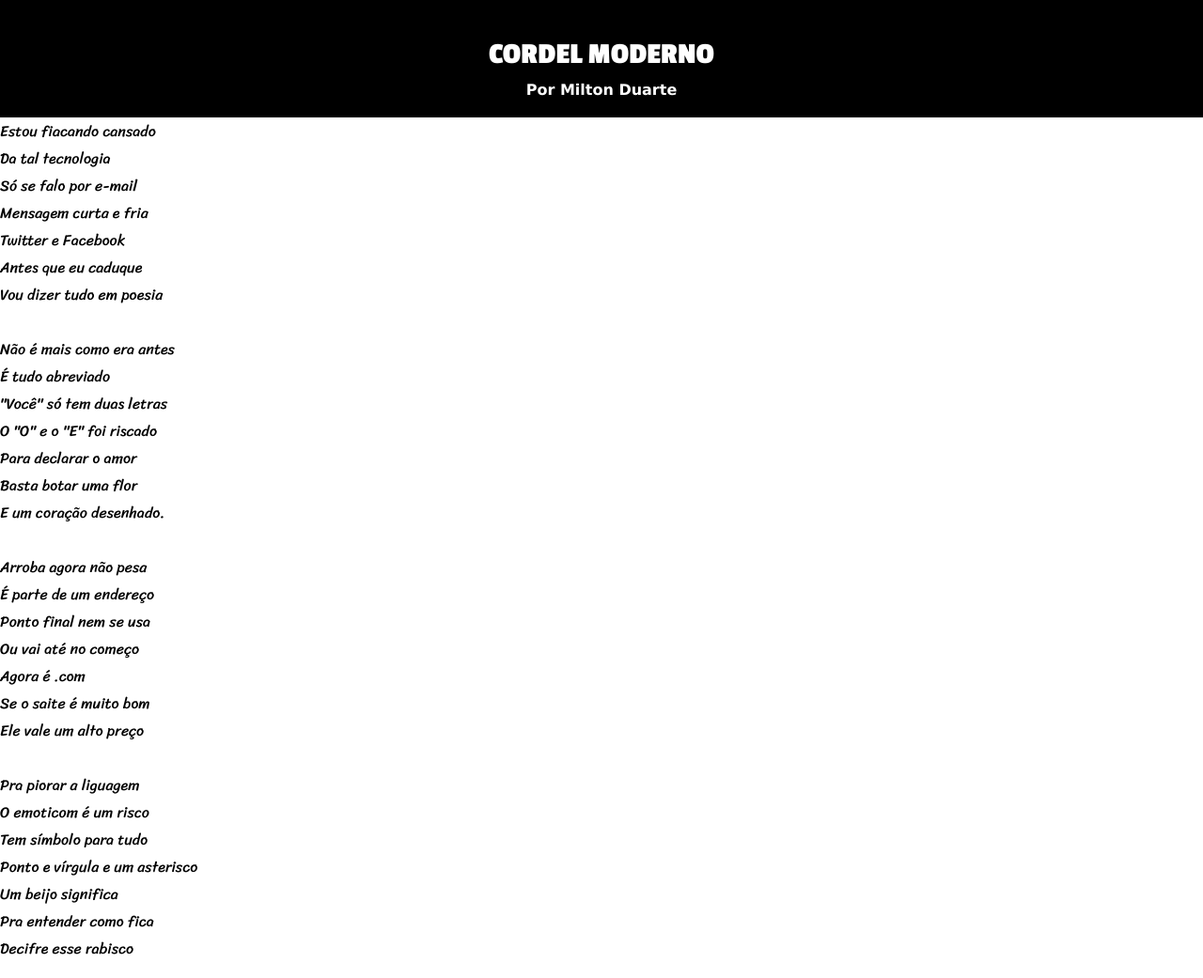
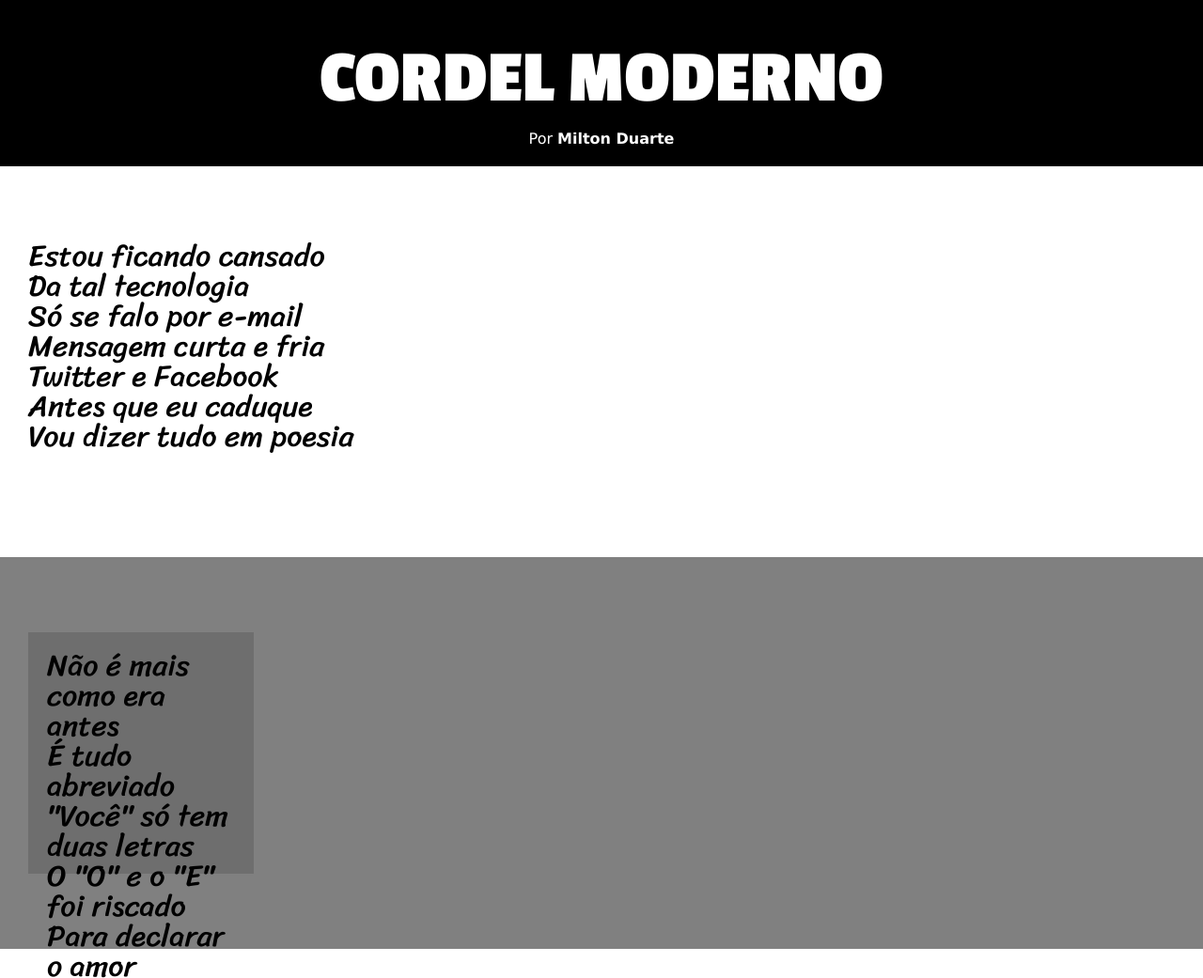
Before and after one commit to mariamarianacn/html-css, a plain HTML site: page exercicios/desafio-cordel/index.html in a window 1280 px wide. Shown: the top 1041 px of the page at 94% size. Drawn offline with Linux system fonts and the light colour scheme.

Commit message:
Atualizações desafio cordel

```diff
--- a/exercicios/desafio-cordel/index.html
+++ b/exercicios/desafio-cordel/index.html
@@ -16,7 +16,7 @@
 
     <section id="letras">
         <p>
-            Estou fiacando cansado <br>
+            Estou ficando cansado <br>
             Da tal tecnologia <br>
             Só se falo por e-mail <br>
             Mensagem curta e fria <br>
@@ -28,7 +28,7 @@
     </section>
 
     <section id="letras" class = "imagem">
-        <p>
+        <p id="fundo">
             Não é mais como era antes <br>
             É tudo abreviado <br>
             "Você" só tem duas letras <br>
@@ -67,7 +67,7 @@
     </section>
 
     <section id="letras" class="imagem">
-        <p>
+        <p id="fundo">
             Tenho saudade das cartas <br>
             Escritas com a própria mão <br>
             Mandava no mês de Junho <br>
--- a/exercicios/desafio-cordel/style.css
+++ b/exercicios/desafio-cordel/style.css
@@ -1,3 +1,5 @@
+/*O QUE APRENDEMOS DE MAIS IMPORTANTE: AO USAR PX, EM DIFERENTES TELAS NÃO SE ADAPTARÁ | AO USAR VH, SE ADAPTARÁ!*/
+
 @charset "UTF-8";
 
 @import url('https://fonts.googleapis.com/css2?family=Passion+One:wght@400;700;900&display=swap');
@@ -32,16 +34,46 @@ header > h1{
     font-family:var(--fonte1) ;
     text-transform: uppercase; /*COLOCAR TUDO PARA MAIÚSCULO!;*/
     /*PODERIA! ter usado font-variant: small-caps;*/
+    font-size: 10vh;
+
 }
 
 header > h2{
     padding-bottom: 20px;
 
+    font-weight: 100;
     font-size: 1em;
     text-align: center;
     color: white;
-    font-family: 'Lucida Sans', 'Lucida Sans Regular', 'Lucida Grande', 'Lucida Sans Unicode', Geneva, Verdana, sans-serif;
+    font-family: Verdana, Geneva, Tahoma, sans-serif;
 
+}
+
+section#letras{
+    color: rgb(0, 0, 0);
+    font-family: var(--fonte2);
+    line-height: 2em;
+    padding-left: 30px;
+    font-size: medium;
+
+    padding-top: 10vh; /*10% da View height, a partir daqui paramos de usar o px*/
+    padding-bottom: 10vh; /*necessário!! mas é preciso ver nos testes*/
+}
+
+p{ /*RESOLVER ISSO AMANHA*/
+    font-size: 2em;
+}
+
+section.imagem{
+    background-color: gray;
+
+}
+
+p#fundo{
+    background-color: rgba(0, 0, 0, 0.145);
+    width: 200px;
+    height: 217px;
+    padding: 20px;
 }
 
 footer{
@@ -56,12 +88,7 @@ footer > p{
     text-decoration: none;
     text-align: center;
     padding: 14px;
-    font-family: 'Lucida Sans', 'Lucida Sans Regular', 'Lucida Grande', 'Lucida Sans Unicode', Geneva, Verdana, sans-serif;
-}
-
-section#letras{
-    color: rgb(0, 0, 0);
-    font-family: var(--fonte2);
+    font-family: Verdana, Geneva, Tahoma, sans-serif;
 }
 
 a{
@@ -70,7 +97,7 @@ a{
 }
 
 
-a:hover{
+a:hover{ /*pode também: header a:hover, footer a:hover*/
     text-decoration: underline;
      /*aqui o text-decoration NÃO funciona, pois realmente não há nada de decoração, apenas no A*/
 }
```
